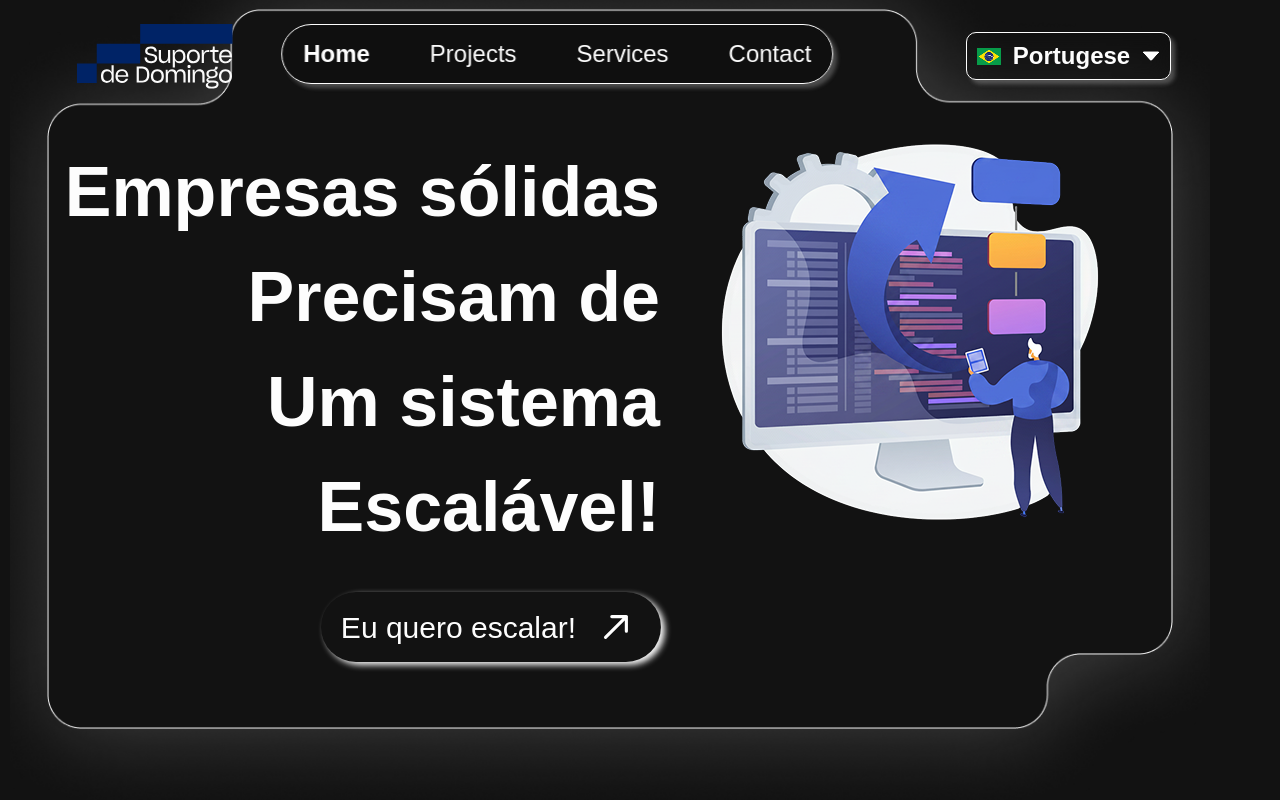
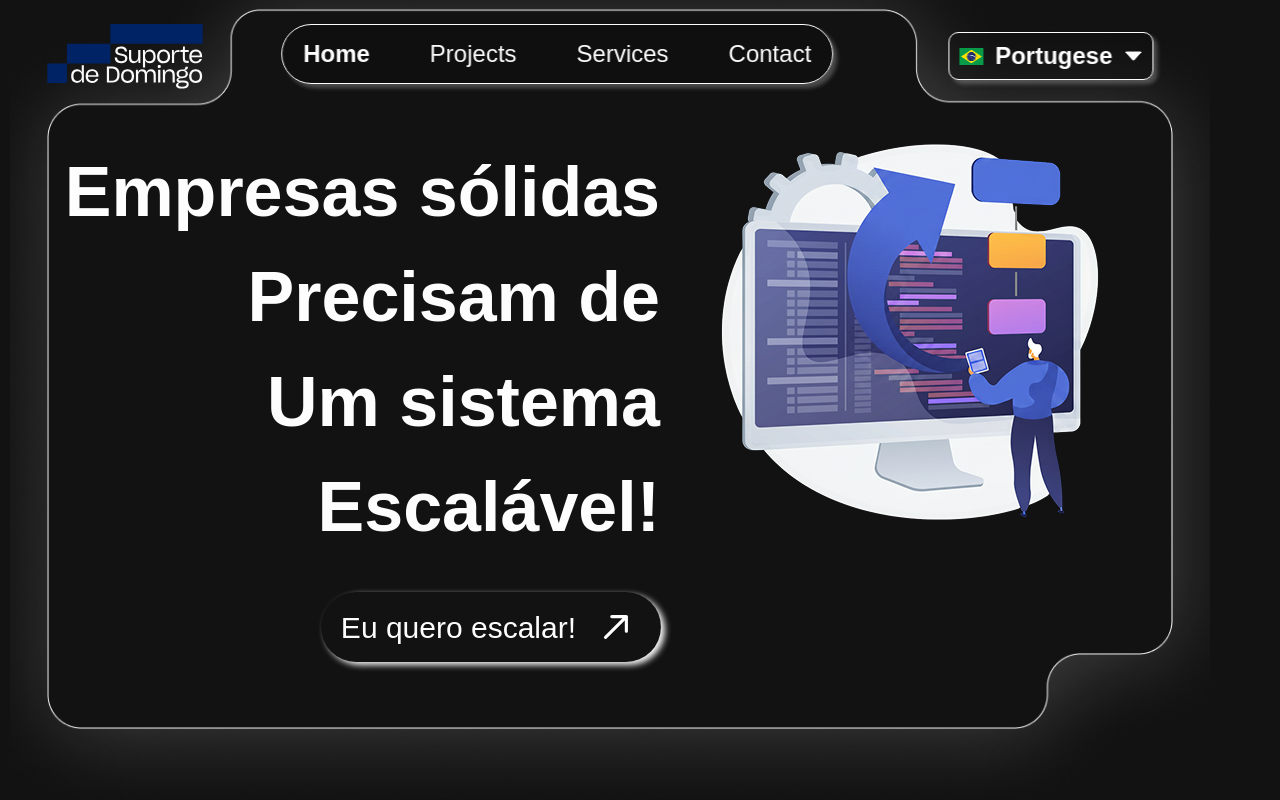
Before and after one commit to srjuninn/suporteDeDomingoRebrand-Project, a React (Vite) app: page / in a window 1280 px wide. Shown: the top 800 px of the page. Built offline with nearby package versions, Linux system fonts and the light colour scheme.

Commit message:
style: centralize position

```diff
--- a/src/components/SwitchLanguage/switchLanguage.scss
+++ b/src/components/SwitchLanguage/switchLanguage.scss
@@ -4,7 +4,8 @@
 .switch {
     position: absolute;
     top: 4%;
-    right: 8.5%;
+    right: 50%;
+    transform: translateX(250%);
     @include centralize-flex;
     gap: 12px;
     padding: 5px 10px;
--- a/src/styles/_reset.scss
+++ b/src/styles/_reset.scss
@@ -65,7 +65,8 @@ h1, h2, h3, h4, h5, h6 {
 .sdd {
   position: absolute;
   top: 3%;
-  left: 6%;
+  left: 50%;
+  transform: translateX(-380%);
 }
 
 .background-svg {
```
